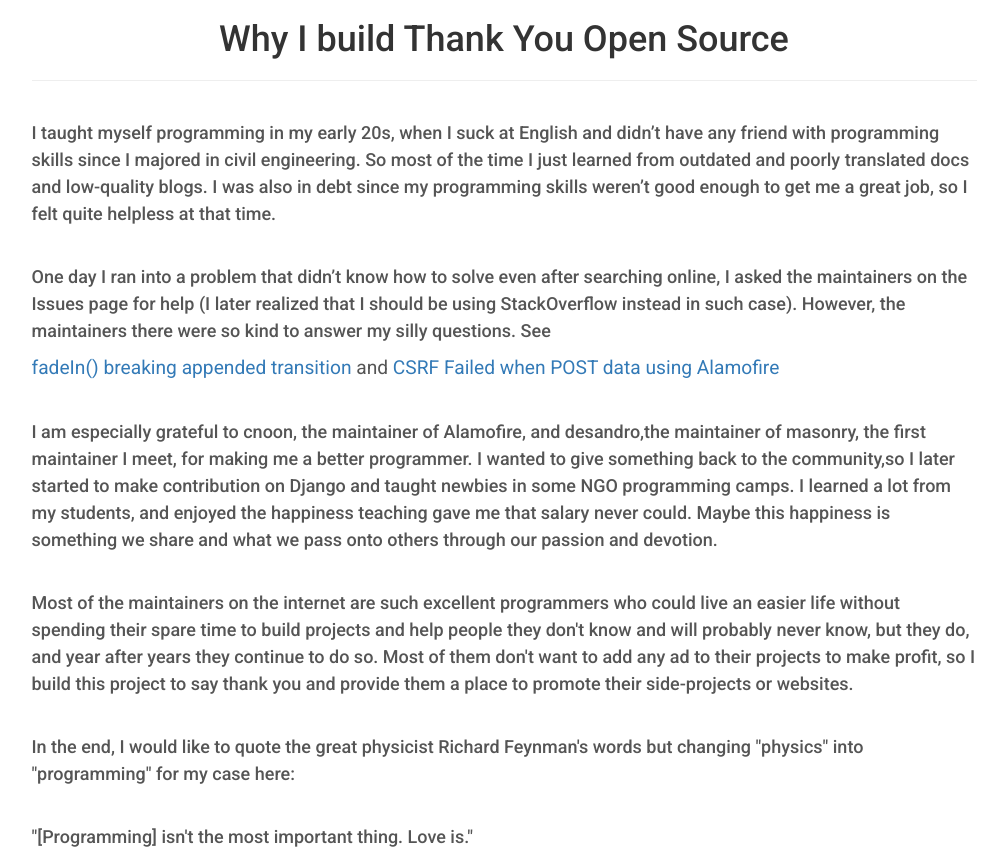
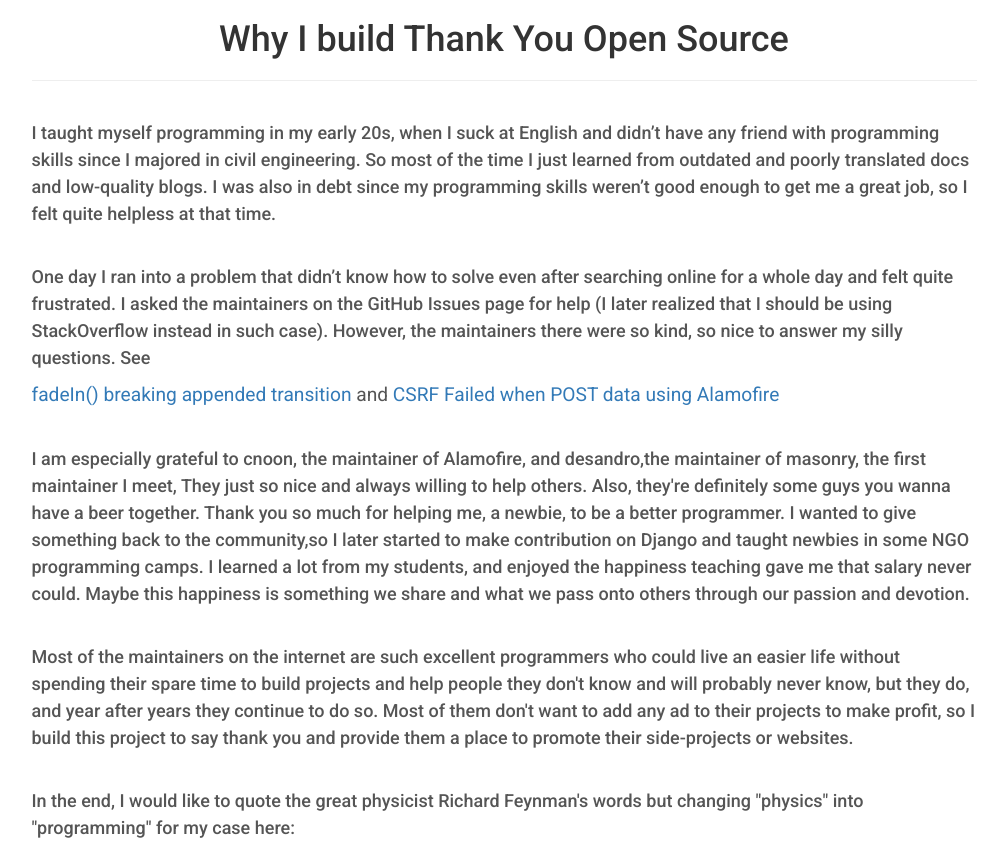
Before and after one commit to thankyou-opensource/thankyou-open-source, a Django app: page /why/ in a window 1280 px wide. Shown: the part 61-908 px from the top of the page, without its empty margins (136-1141 px from the left). Run offline with Django 3.2, Linux system fonts and the light colour scheme; some libraries are stand-ins or nearby versions.

Commit message:
add details

```diff
--- a/templates/why.html
+++ b/templates/why.html
@@ -14,10 +14,10 @@
       <h4 id="why-p">
         I taught myself programming in my early 20s, when I suck at English and didn’t have any friend with programming skills since I majored in civil engineering. So most of the time I just learned from outdated and poorly translated docs and low-quality blogs. I was also in debt since my programming skills weren’t good enough to get me a great job, so I felt quite helpless at that time. </h4>
       <h4>
-        One day I ran into  a problem that didn’t know how to solve even after searching online, I asked the maintainers on the Issues page for help (I later realized that I should be using StackOverflow instead in such case). However, the maintainers there were so kind to answer my silly questions. See </h4>
+        One day I ran into a problem that didn’t know how to solve even after searching online for a whole day and felt quite frustrated. I asked the maintainers on the GitHub Issues page for help (I later realized that I should be using StackOverflow instead in such case). However, the maintainers there were so kind, so nice to answer my silly questions. See </h4>
       <span class="why-href"><a href="https://github.com/desandro/masonry/issues/824">fadeIn() breaking appended transition</a><span> and </span><a href="https://github.com/Alamofire/Alamofire/issues/1118">CSRF Failed when POST data using Alamofire</a></span>
       <h4>
-          I am especially grateful to cnoon, the maintainer of Alamofire, and desandro,the maintainer of masonry, the first maintainer I meet, for making me a better programmer. I wanted to give something back to the community,so I later started to make contribution on Django and taught newbies in some NGO programming camps. I learned a lot from my students, and enjoyed the happiness teaching gave me that salary never could. Maybe this happiness is something we share and what we pass onto others through our passion and devotion. </h4>
+          I am especially grateful to cnoon, the maintainer of Alamofire, and desandro,the maintainer of masonry, the first maintainer I meet, They just so nice and always willing to help others. Also, they're definitely some guys you wanna have a beer together. Thank you so much for helping me, a newbie,  to be a better programmer. I wanted to give something back to the community,so I later started to make contribution on Django and taught newbies in some NGO programming camps. I learned a lot from my students, and enjoyed the happiness teaching gave me that salary never could. Maybe this happiness is something we share and what we pass onto others through our passion and devotion. </h4>
 
       <h4>
         Most of the maintainers on the internet are such excellent programmers who could live an easier life without spending their spare time to build projects and help people they don't know and will probably never know, but they do, and year after years they continue to do so. Most of them don't want to add any ad to their projects to make profit, so I build this project to say thank you and provide them a place to promote their side-projects or websites. </h4>
```
